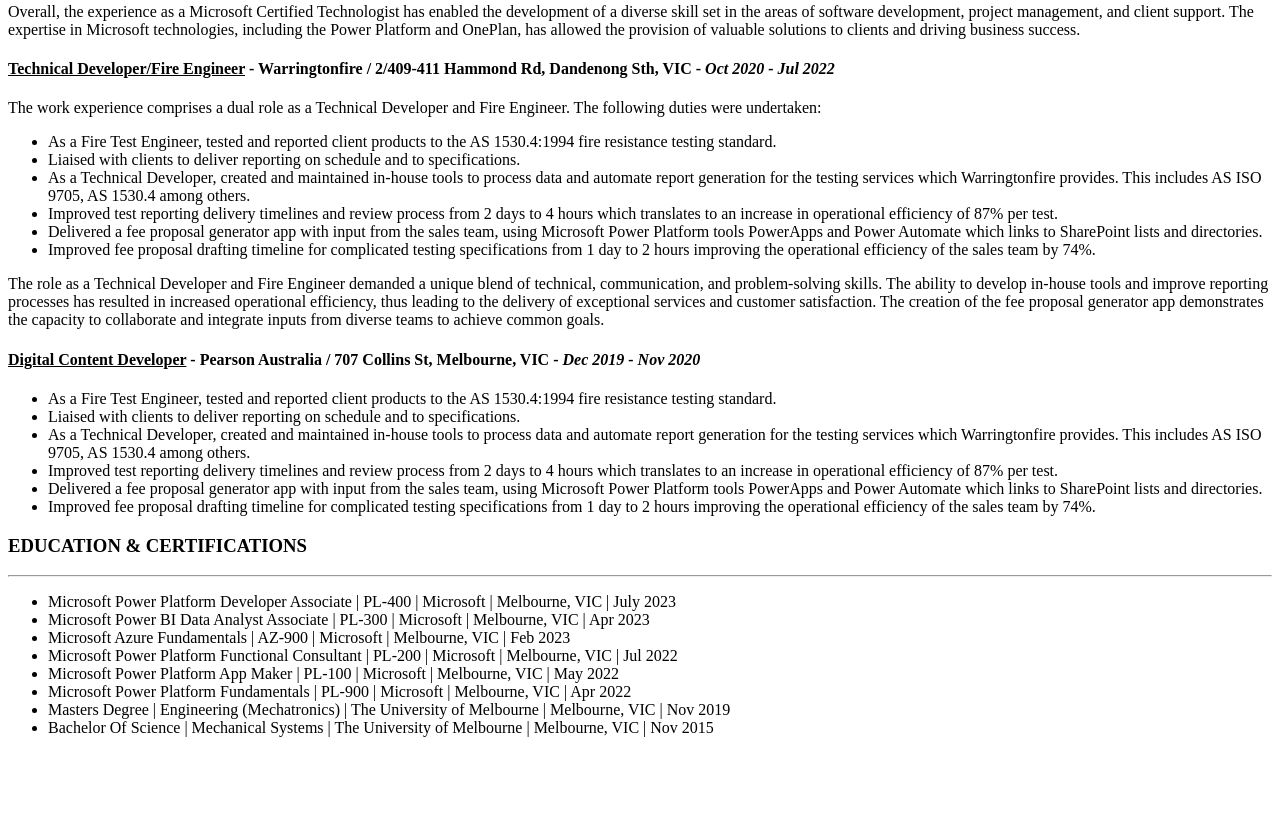
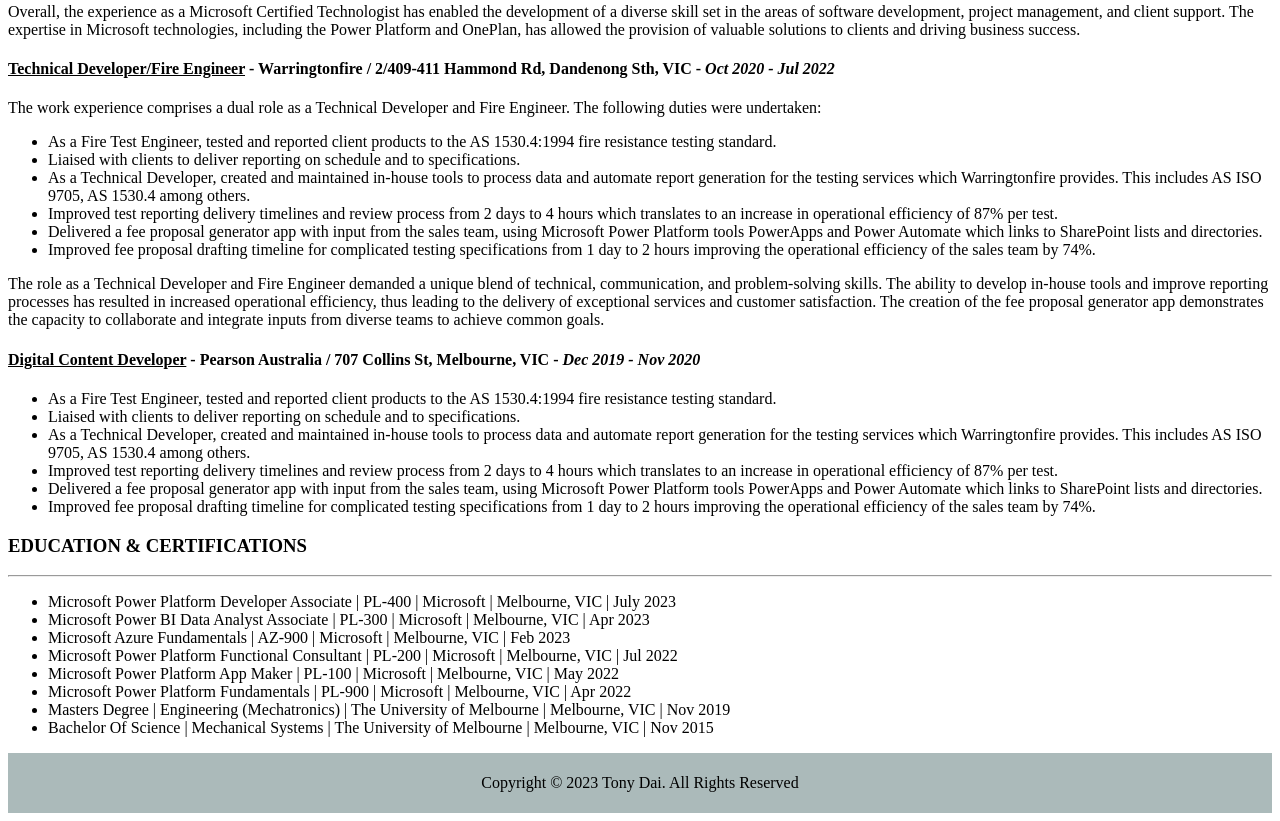
Before and after one commit to tony-dai-meng/capstone-2, a plain HTML site: page index.html in a window 1280 px wide. Shown: the part 750-1571 px from the top of the page. Before the commit the page ends 1503 px from the top, so only its background shows below. Drawn offline with Linux system fonts and the light colour scheme.

Commit message:
Added better structure to the HTMLs

```diff
--- a/index.html
+++ b/index.html
@@ -5,12 +5,12 @@
 <!--[if gt IE 8]>      <html class="no-js"> <!--<![endif]-->
 <html>
     <head>
-        <meta charset="utf-8">
-        <meta http-equiv="X-UA-Compatible" content="IE=edge">
+        <meta charset="utf-8" />
+        <meta http-equiv="X-UA-Compatible" content="IE=edge" />
         <title>My Resume</title>
-        <meta name="description" content="">
-        <meta name="viewport" content="width=device-width, initial-scale=1">
-        <link rel="stylesheet" href="./style.css">
+        <meta name="description" content="" />
+        <meta name="viewport" content="width=device-width, initial-scale=1" />
+        <link rel="stylesheet" href="./style.css" />
     </head>
     <body>
         <!--[if lt IE 7]>
@@ -124,4 +124,7 @@
         </ul>
         <script src="" async defer></script>
     </body>
+    <footer>
+        <p>Copyright © 2023 Tony Dai. All Rights Reserved</p>
+      </footer>
 </html>
--- a/style.css
+++ b/style.css
@@ -0,0 +1,6 @@
+footer {
+    text-align: center;
+    padding: 5px;
+    background-color: #abbaba;
+    color: #000;
+  }
```
